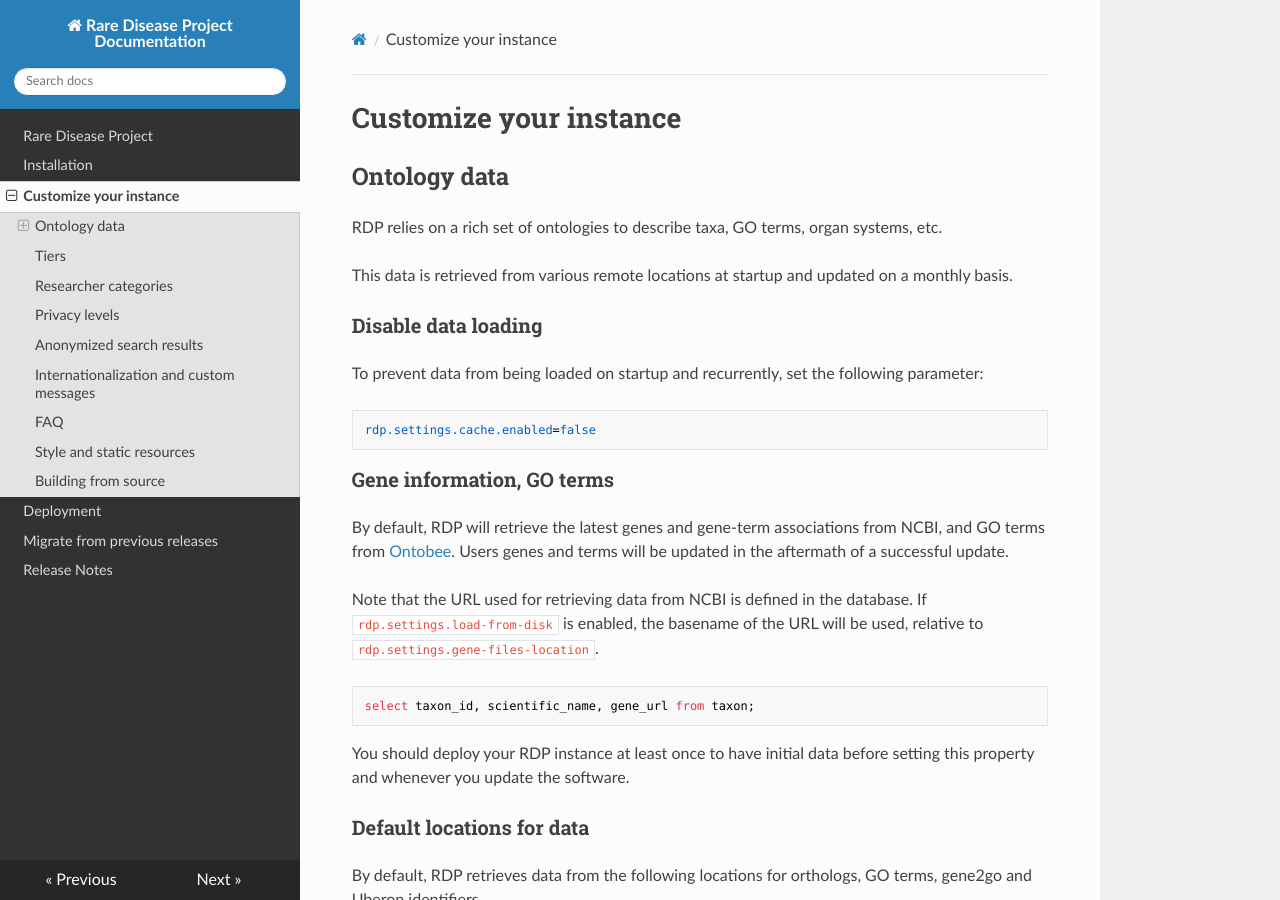
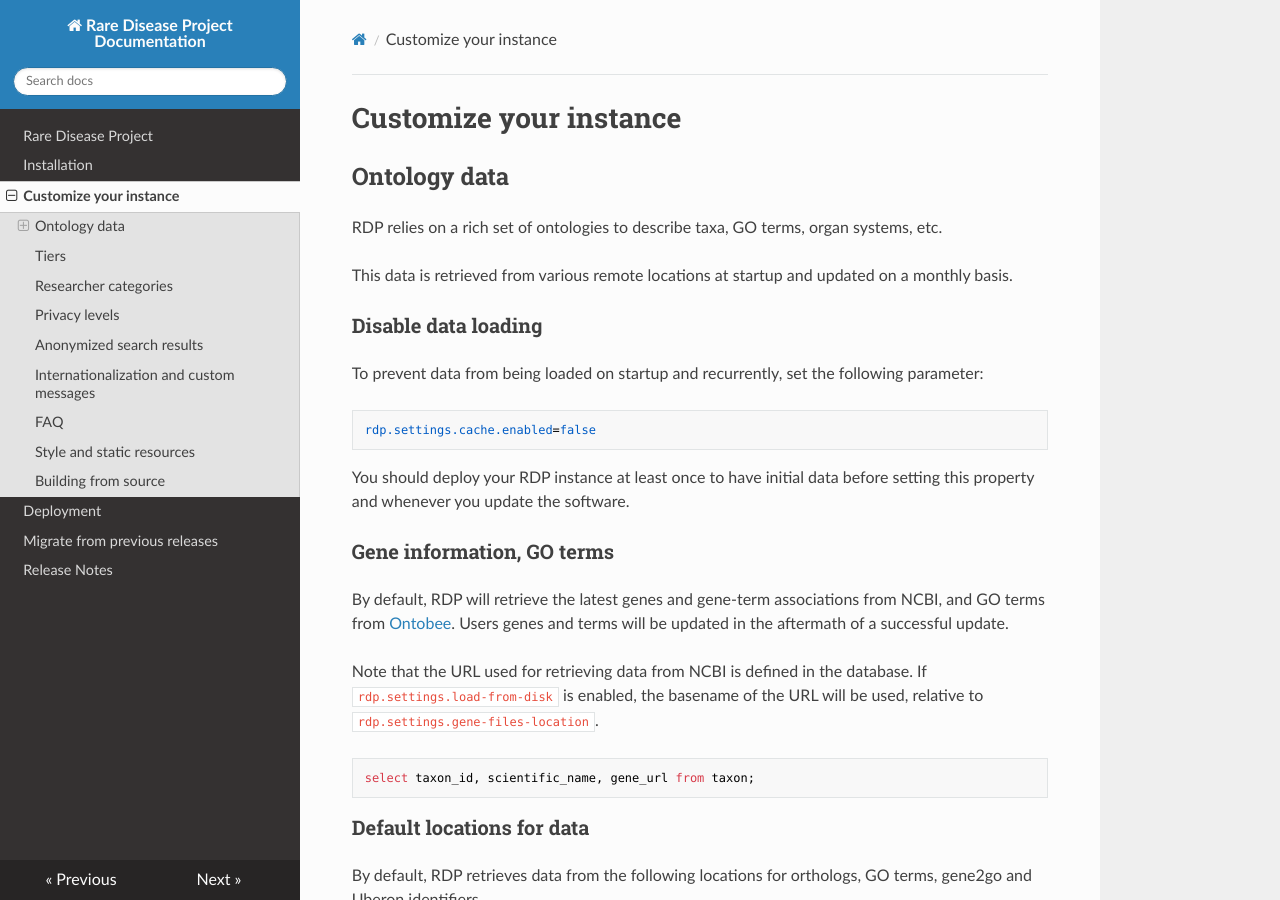
Before and after one commit to PavlidisLab/rdp, an MkDocs documentation site: the page built from docs/customization.md, in a window 1280 px wide and 900 px high. Built offline with MkDocs 1.6.1, drawn with Linux system fonts in a browser that asks for light colours; nearby versions of some CDN libraries; part of the change alters nothing that is shown.

````diff
--- a/docs/customization.md
+++ b/docs/customization.md
@@ -14,6 +14,10 @@ To prevent data from being loaded on startup and recurrently, set the following
 ```ìni
 rdp.settings.cache.enabled=false
 ```
+
+You should deploy your RDP instance at least once to have initial data before setting this property and whenever you
+update the software.
+
 ### Gene information, GO terms
 
 By default, RDP will retrieve the latest genes and gene-term associations from
@@ -26,9 +30,6 @@ enabled, the basename of the URL will be used, relative to `rdp.settings.gene-fi
 ```sql
 select taxon_id, scientific_name, gene_url from taxon;
 ```
-
-You should deploy your RDP instance at least once to have initial data before setting this property and whenever you
-update the software.
 
 ### Default locations for data
 
````
